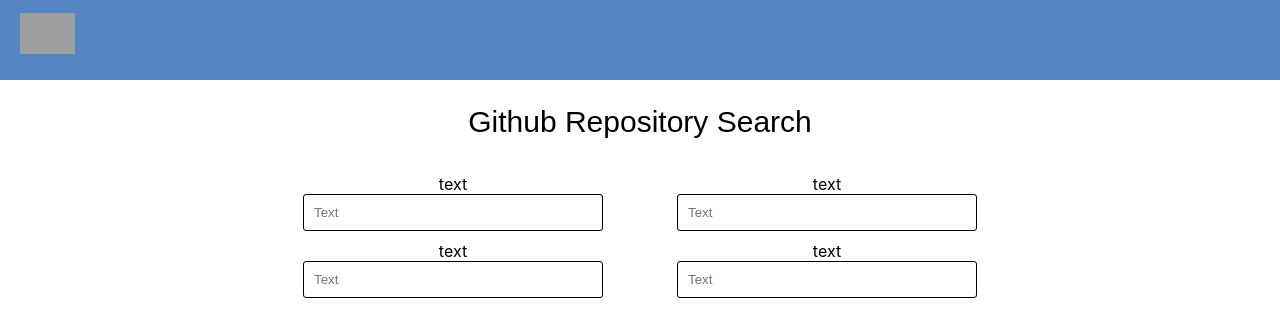
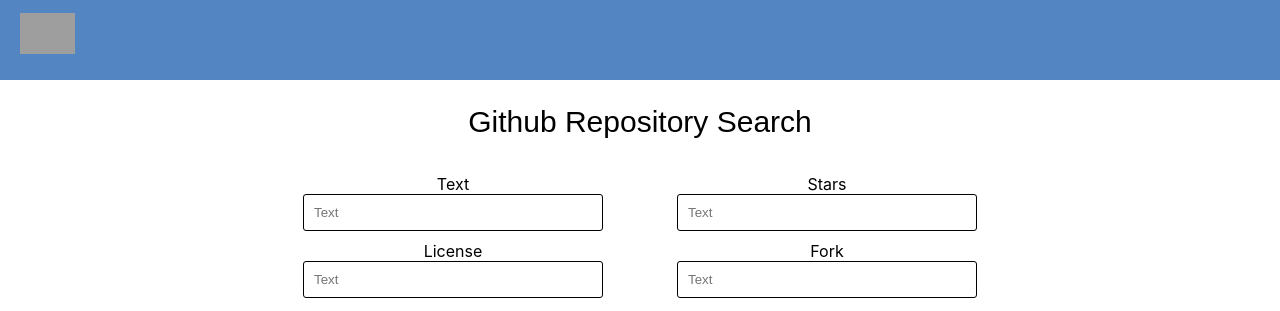
Before and after one commit to unachoza/Github-Search, a React (Create React App) app: page / in a window 1280 px wide. Shown: the top 311 px of the page. Built offline with nearby package versions, Linux system fonts and the light colour scheme; grey boxes are pictures that could not be loaded.

Commit message:
updated labels

```diff
--- a/src/UI/Search-UI/Form/Form.component.tsx
+++ b/src/UI/Search-UI/Form/Form.component.tsx
@@ -42,7 +42,7 @@
         <form className="containerSearch">
           <div id="left-col" className="column">
             <FormInput
-              label="text"
+              label="Text"
               className="input"
               typeOfInput="input"
               placeholder="Text"
@@ -50,7 +50,7 @@
               inputFunction={(input) => (e: any) => handleChange(e)}
             />
             <FormInput
-              label="text"
+              label="License"
               className="input"
               typeOfInput="input"
               placeholder="Text"
@@ -60,7 +60,7 @@
           </div>
           <div id="right-col" className="column">
             <FormInput
-              label="text"
+              label="Stars"
               className="input"
               typeOfInput="input"
               placeholder="Text"
@@ -68,7 +68,7 @@
               inputFunction={(input) => (e: any) => handleChange(e)}
             />
             <FormInput
-              label="text"
+              label="Fork"
               className="input"
               typeOfInput="input"
               placeholder="Text"
```
